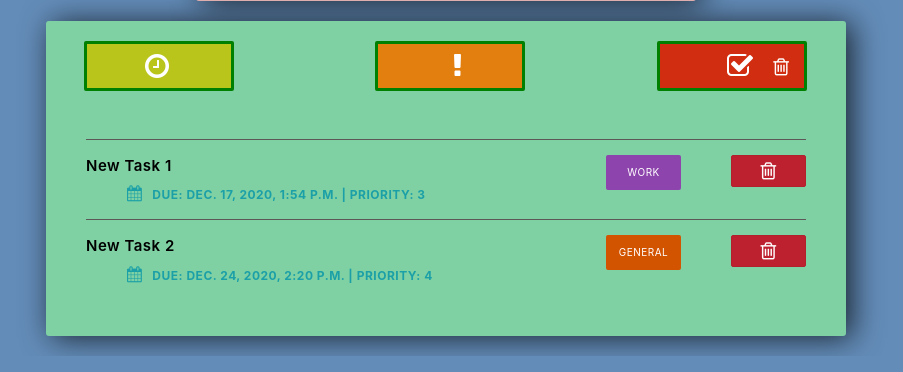
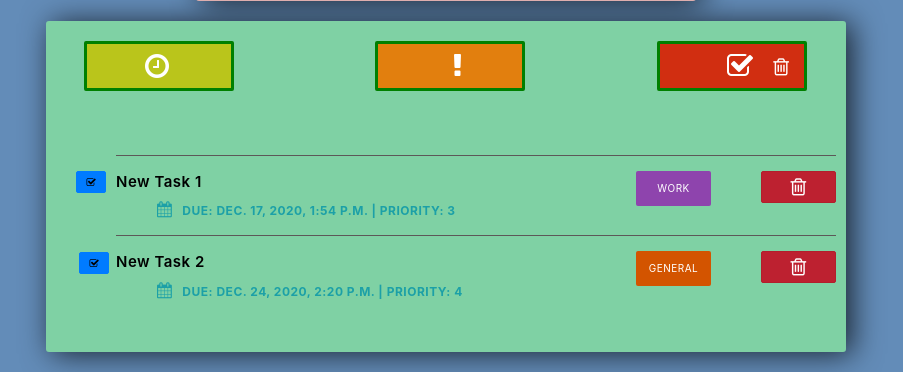
Before and after one commit to MaksadAnnamuradov/Django_ToDoApp, a Django app: page / in a window 1280 px wide. Shown: the part 659-1031 px from the top of the page, without its empty margins (194-1097 px from the left). Run offline with Django 3.2, Linux system fonts and the light colour scheme; data comes from the database, SQL or seed files in the repository; both versions use the stored data as it was after the commit; some libraries are stand-ins or nearby versions.

Commit message:
Correctly sorts, added checklist, and so far  working!

```diff
--- a/ToDoList/urls.py
+++ b/ToDoList/urls.py
@@ -3,6 +3,8 @@ from . import views
 
 urlpatterns = [
     path('',views.index,name="index"),
+    path("sort_task", views.sort_task, name="sort_task"),
     path("update/<int:pk>/", views.update_task, name="update_task"),
     path("delete/<int:pk>/", views.delete_task, name="delete_task"),
+    path("complete_task/<int:pk>/", views.complete_task, name="complete_task"),
 ]
--- a/ToDoList/views.py
+++ b/ToDoList/views.py
@@ -23,16 +23,7 @@ def index(request):
             #new_Task = Task(**dict(request.POST, category= Category.objects.get(name=new_category)))
 
             new_Task.save()
-            return redirect("/") #reloading the page
-        if "due_date" in request.Post:
-            tasks = Task.objects.all().order_by("due_date")
-            return redirect("/") #reloading the page
-        if "priority" in request.Post:
-            tasks = Task.objects.all().order_by("priority")
-            return redirect("/") #reloading the page
-        if "delete_completed" in request.Post:
-            tasks = Task.objects.all().order_by("due_date")
-            return redirect("/") #reloading the page
+        return redirect("index") #reloading the page
 
     return render(request, "index.html", {"tasks": tasks, "categories":categories, 'n' : range(1, 6, 1)})
 
@@ -55,4 +46,40 @@ def update_task(request, pk):
 def delete_task(request, pk):
     task = Task.objects.get(id=pk)
     task.delete()
-    return redirect("/")
+    return redirect("index")
+
+def complete_task(request, pk):
+    task = Task.objects.get(id=pk)
+
+    if task.completed == True:
+         task.completed = False
+    else:
+        task.completed = True
+
+    task.save()
+    return redirect("index")
+
+
+def sort_task(request):
+
+    tasks = Task.objects.all().order_by("-created")
+
+    categories = Category.objects.all() #getting all categories with object manager
+    if request.method == "POST":
+        if "due_date" in request.POST:
+            tasks = Task.objects.all().order_by("due_date")
+            redirect("index")
+
+        if "priority" in request.POST:
+            tasks = Task.objects.all().order_by("-priority")
+            redirect("index")
+
+        if "delete_completed" in request.POST:
+            for task in tasks:
+                if task.completed == True:
+                    delete_task = Task.objects.get(id = task.id)
+                    delete_task.delete()
+            tasks = Task.objects.all().order_by("-created")
+            redirect("index")
+
+    return render(request, "index.html", {"tasks": tasks, "categories":categories, 'n' : range(1, 6, 1)})
--- a/templates/index.html
+++ b/templates/index.html
@@ -48,10 +48,12 @@
     .taskItem {
         border-top: 1px solid #5c5858;
         padding: 15px 0;
+        left: 30px;
         color: rgb(17, 19, 18);
         font-weight: 600;
         font-size: 15px;
         letter-spacing: 0.5px;
+        position: relative;
     }
 
     .taskList {
@@ -202,6 +204,32 @@
         transition: all 0.3s;
     }
 
+    .btn-primary{
+
+        font-size: 10px;
+        vertical-align: middle;
+
+        position: relative;
+
+        color: rgb(189, 45, 45);
+        padding: 5px;
+        width: 30px;
+        text-align: center;
+        border-radius: 2px;
+
+        right: 18%;
+        font-weight: normal;
+
+
+
+        vertical-align: middle;
+        -webkit-transition: all 0.3s;
+        transition: all 0.3s;
+    }
+
+    .btn-primary:hover{
+        background-color: rgb(189, 45, 45);
+    }
 
 
 
@@ -378,18 +406,38 @@
 
     }
 
+    .taskCheckbox {
+        margin-right: 1em;
+    }
+    .complete-true {
+        text-decoration:  line-through;
+        color: #bebebe;
+    }
+
 
 </style>
 
+
+<script type="text/javascript">
+ document.addEventListener("DOMContentLoaded", function(event) {
+            var scrollpos = localStorage.getItem('scrollpos');
+            if (scrollpos) window.scrollTo(0, scrollpos);
+        });
+
+        window.onbeforeunload = function(e) {
+            localStorage.setItem('scrollpos', window.scrollY);
+        };
+
+
+
+</script>
 
 <title>
 
     ToDoApp
 </title>
 
-    {% load static %}
-
-    <link rel="stylesheet" type="text/css" href="{% static 'ToDoList/style.css' %}">
+<body>
 
 
 <div class="center-column">
@@ -397,7 +445,7 @@
     <h1 >ToDo App</h1>
     <p class="tagline" >in Python Django</p>
 
-    <form method="post">
+    <form action="/"  method="post">
         {% csrf_token %}
 
         <div class="item-row">
@@ -448,22 +496,25 @@
 
         <button class="taskAdd" name="taskAdd" type="submit"><i class="fa fa-plus icon fa-2x"></i>Add task</button>
 
-
+    </form>
 </div>
 
 
 <div class="todo-list">
     <div>
         <div>
+        <form action="sort_task" method="POST">
+            {%csrf_token%}
 
             <button class="sort_due_date" name="due_date" type="submit"><i class="fa fa-clock-o fa-2x"></i></button>
             <button class="sort_priority" name="priority" type="submit"><i class="fa fa-exclamation fa-2x"></i></button>
             <button class="delete_completed" name="delete_completed" type="submit"><i class="fa fa-check-square-o fa-2x"></i> <i class="fa fa-trash-o icon fa-2x"></i></button>
+        </form>
+        </div>
 
-        </div>
         <br>
         <br>
- </form>
+
 
     <ol class="taskList">
         {% for task in tasks %}
@@ -476,7 +527,8 @@
 
                 {% else %}
 
-                    <label for="{{ task.id }}"><span class="complete-" ><a href="{% url "update_task" task.id %}">{{task.title}}</a></span></label>
+
+                    <label for="{{ task.id }}"><span ><a href="{% url "update_task" task.id %}">{{task.title}}</a></span></label>
 
                     <!-- {{task.content}}
                     {{task.due_date}}
@@ -485,6 +537,7 @@
                 {% endif %}
 
                 <!-- <button class="btn-remove"><i class="fa fa-trash-o icon"></i><a href="{% url "delete_task" task.id %}">Delete</a></button> -->
+                <a href="{% url "complete_task" task.id %}" class="btn btn-primary complete " role="button" aria-pressed="true"> <i class="fa fa-check-square-o"></i></a>
                 <a href="{% url "delete_task" task.id %}" class="btn btn-danger btn-lg active " role="button" aria-pressed="true"> <i class="fa fa-trash-o icon"></i></a>
                 <span class="category-{{ task.category }}">{{ task.category }}</span>
                 <strong class="taskDate"><i class="fa fa-calendar"></i>Due: {{ task.due_date }} | Priority: {{task.priority}}</strong>
@@ -493,3 +546,5 @@
     </ol>
 </div>
 </div>
+
+</body>
```
Also changed, not shown: db.sqlite3.
